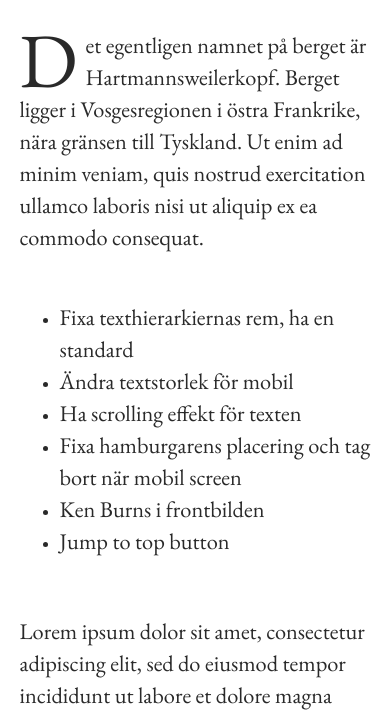
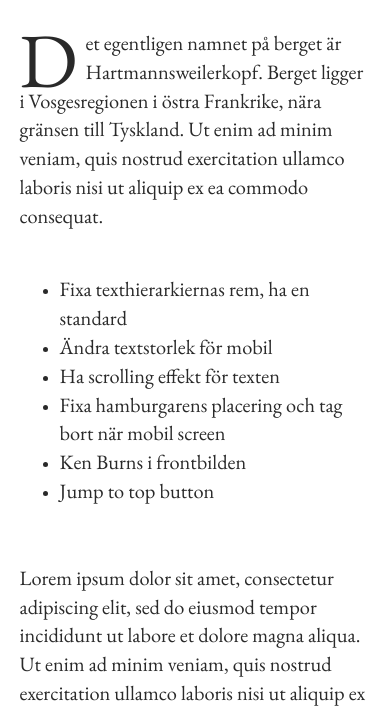
Before and after one commit to JonasEna/physics, a plain HTML site: page article.html in a window 390 px wide. Shown: the part 1529-2241 px from the top of the page. Drawn offline with nearby package versions, Linux system fonts and the light colour scheme; a script that the page names is missing; a web font is replaced by a local one.

Commit message:
Updated article.css

```diff
--- a/article.css
+++ b/article.css
@@ -340,3 +340,13 @@ blockquote cite:before {
 }
 
 }
+
+
+@media (max-width: 720px) {
+  p {
+    font-size: 1.275rem;
+    font-weight: 300;
+    margin: 0;
+    line-height: 1.8rem;
+  }
+{
--- a/clean.css
+++ b/clean.css
@@ -473,7 +473,8 @@ hr.line-style {
 
     .article {
         display: block;
-        border-bottom: 1px solid grey;
+        /* border-bottom: 1px solid grey;
+        margin-bottom: 10px; */
     }
 
     .article-image {
```
